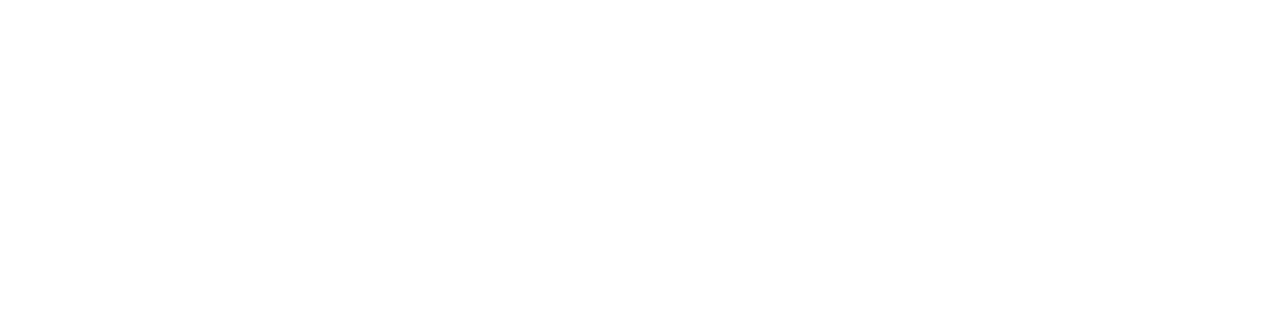
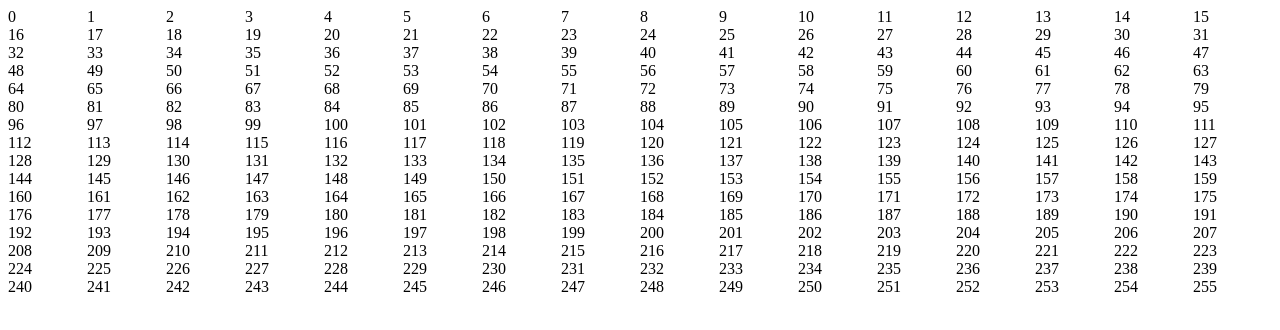
Before and after one commit to J-C-Diaz/etch-a-sketch, a plain HTML site: page index.html in a window 1280 px wide. Drawn offline with Linux system fonts and the light colour scheme.

Commit message:
Now creates grid and changes color on hover

```diff
--- a/index.html
+++ b/index.html
@@ -4,11 +4,12 @@
     <meta charset="UTF-8">
     <meta name="viewport" content="width=device-width, initial-scale=1.0">
     <title>Document</title>
+    <link rel="stylesheet" href="styles.css">
 </head>
 <body>
-    <div class="container">
+    <div id="mainContainer" class="container">
 
     </div>
-    <script> src="script.js"</script>
+    <script  src="script.js"> </script>
 </body>
 </html>
--- a/script.js
+++ b/script.js
@@ -1 +1,17 @@
 let gridSize = 16;
+
+function createGrid(size){
+    //loop size times to create rows
+    //loop size times per row to create columns
+    //append to DOM
+    const container = document.querySelector("#mainContainer");
+    let count = 0;
+    for (let i = 0; i < size * size; i++) {
+        container.setAttribute("style", "grid-template-columns: " + "auto ".repeat(size));
+        let newSquare = document.createElement("div");
+        newSquare.classList.toggle("gridSquare");
+        newSquare.textContent = String(count++);
+        container.appendChild(newSquare);
+    }
+}
+createGrid(16);
--- a/styles.css
+++ b/styles.css
@@ -0,0 +1,6 @@
+#mainContainer{
+    display: grid;
+}
+.gridSquare:hover{
+    background-color: aqua;
+}
```
